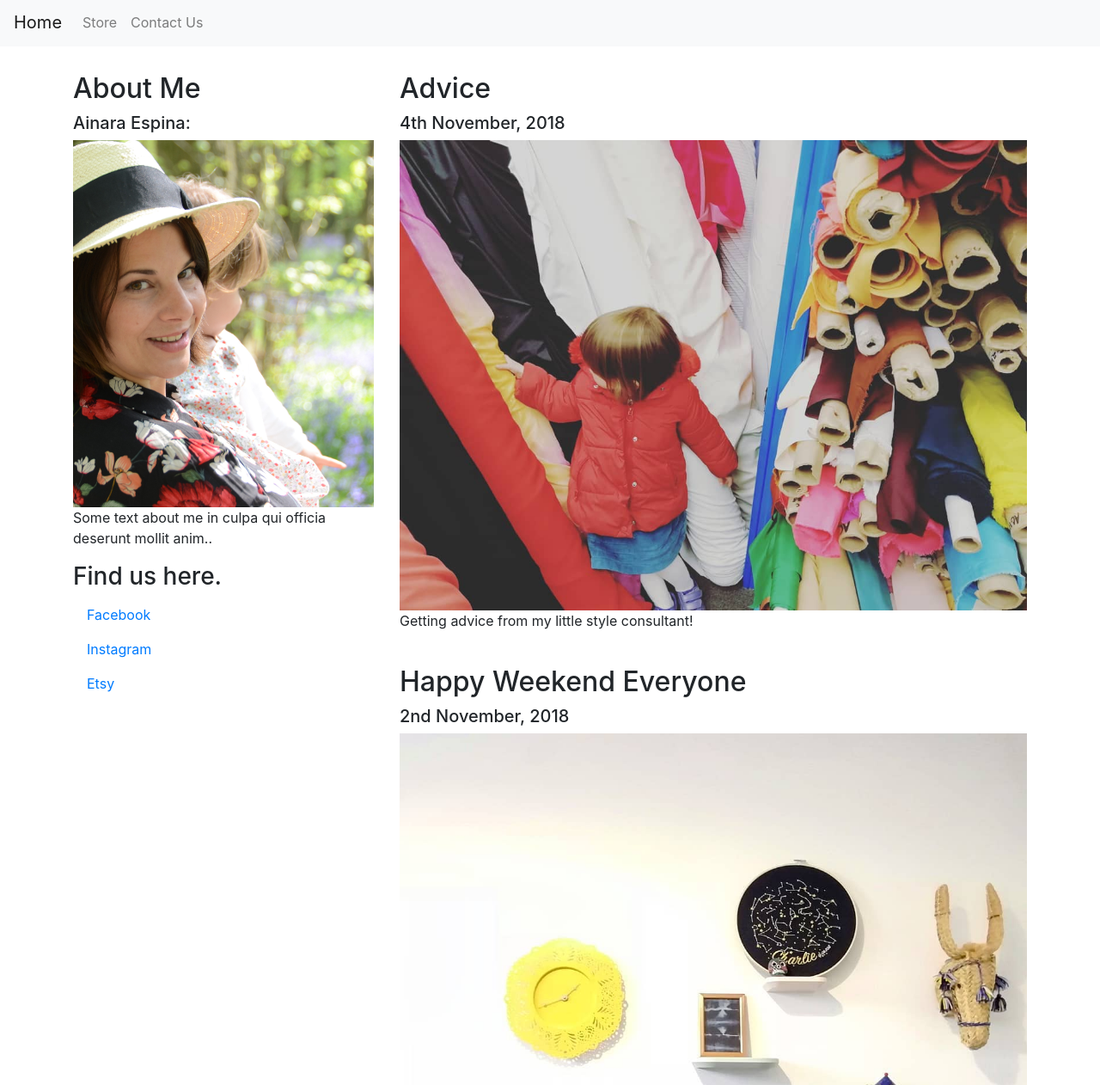
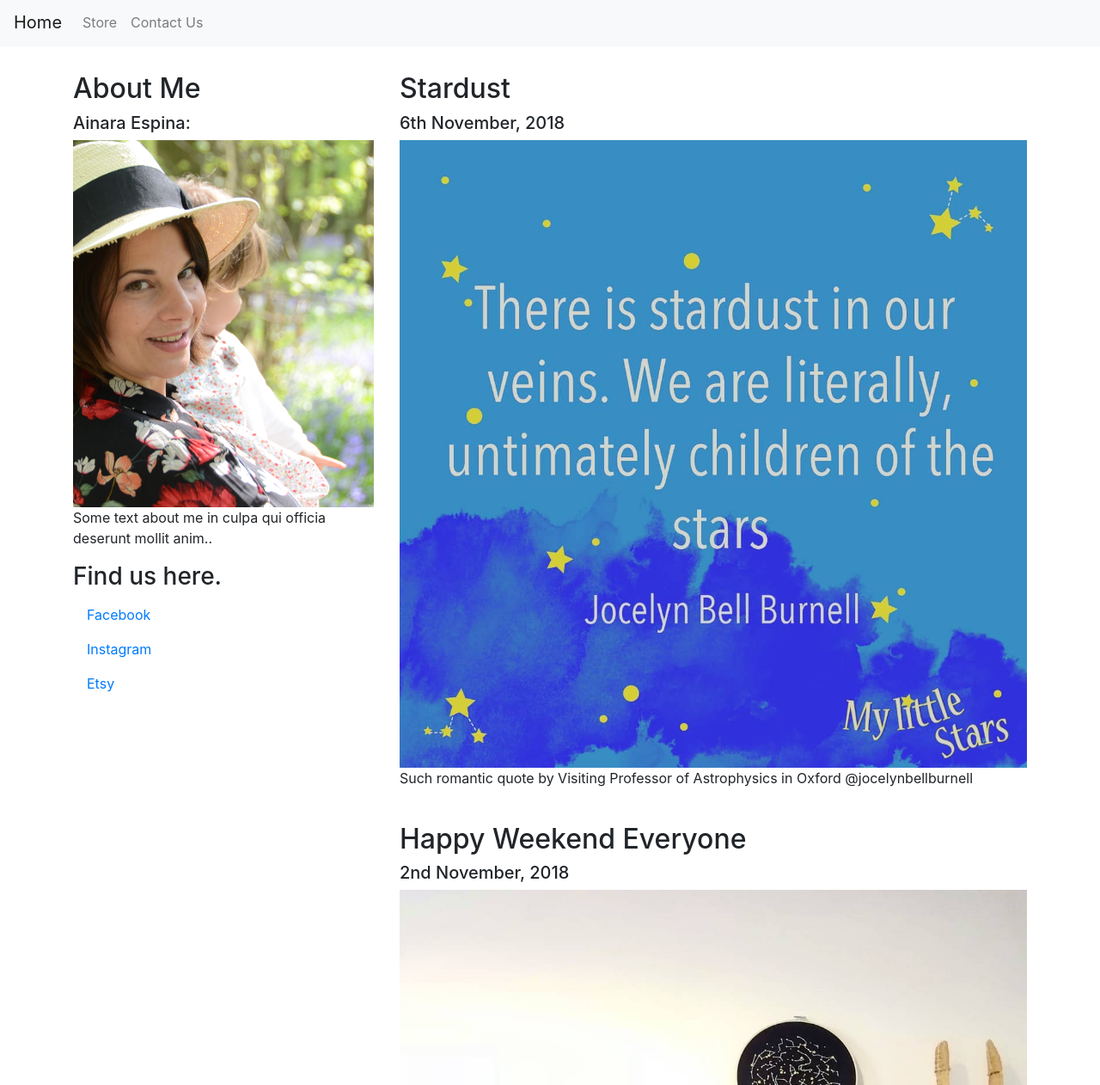
Before and after one commit to dhawkesworth-eu/my-littlestars, a plain HTML site: page index.html in a window 1280 px wide. Shown: the part 778-2040 px from the top of the page at 86% size. Drawn offline with nearby package versions, Linux system fonts and the light colour scheme.

Commit message:
Today's post 7/11/2018

```diff
--- a/index.html
+++ b/index.html
@@ -58,6 +58,16 @@
       <hr class="d-sm-none">
     </div>
     <div class="col-sm-8">
+      <h2>Stardust</h2>
+      <h5>6th November, 2018</h5>
+      <div class="img"><img class="img-fluid" src="img/img005.jpg" class="rounded" alt="Stardust"></div>
+      <p>Such romantic quote by Visiting Professor of Astrophysics in Oxford @jocelynbellburnell </p>
+      <br>
+      <h2>Happy Weekend Everyone</h2>
+      <h5>2nd November, 2018</h5>
+      <div class="img"><img class="img-fluid" src="img/img003.jpg" class="rounded" alt="New Products"></div>
+      <p>How much I love blue, denim and playing with shade saw and contrasts.</p>
+      <br>
       <h2>Advice</h2>
       <h5>4th November, 2018</h5>
       <div class="img"><img class="img-fluid" src="img/img004.jpg" class="rounded" alt="New Products"></div>
```
Also changed, not shown: img/img005.jpg (added).
